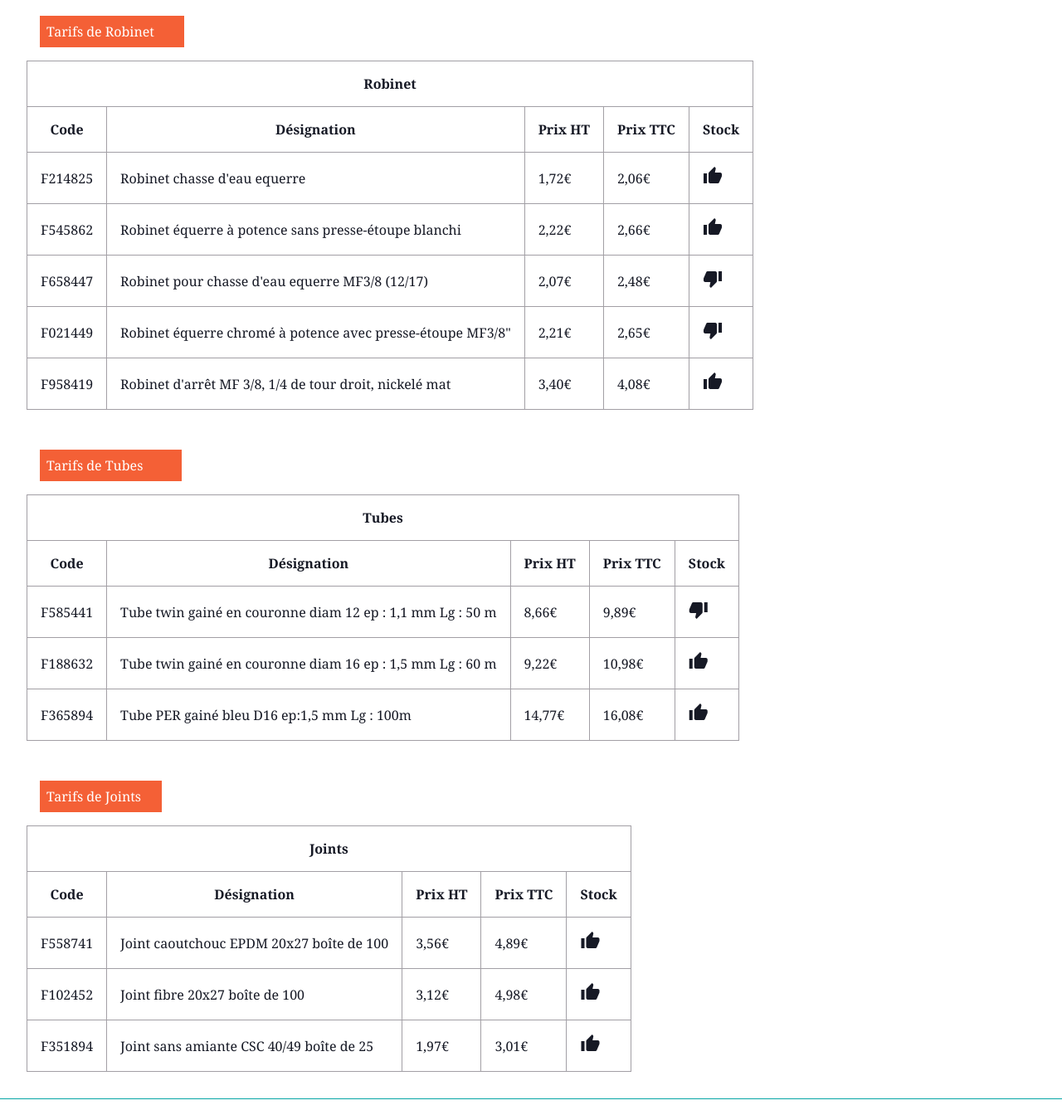
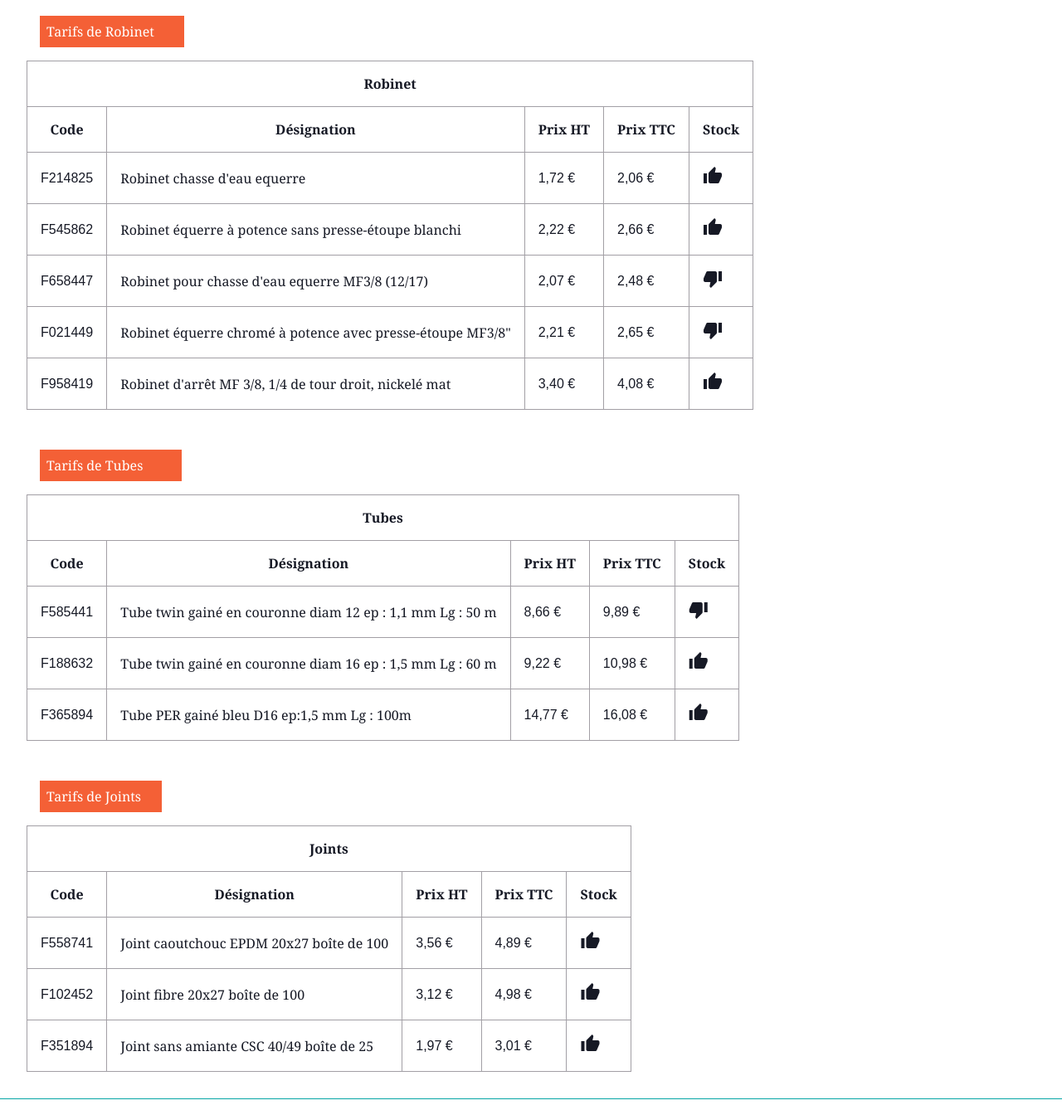
Before and after one commit to ramosyuran/plomberie, a plain HTML site: page tarifs.html in a window 1280 px wide. Shown: the part 239-1577 px from the top of the page at 83% size. Drawn offline with Linux system fonts and the light colour scheme.

Commit message:
change the font for a number in pag tarifs

```diff
--- a/tarifs.html
+++ b/tarifs.html
@@ -56,38 +56,38 @@
 
         <tbody>
           <tr>
-            <td>F214825</td>
+            <td class="arial">F214825</td>
             <td>Robinet chasse d'eau equerre</td>
-            <td>1,72€</td>
-            <td>2,06€</td>
+            <td class="arial">1,72 €</td>
+            <td class="arial">2,06 €</td>
             <td><i class="material-icons">thumb_up</i></td>
           </tr>
           <tr>
-            <td>F545862</td>
+            <td class="arial">F545862</td>
             <td>Robinet équerre à potence sans presse-étoupe blanchi</td>
-            <td>2,22€</td>
-            <td>2,66€</td>
+            <td class="arial">2,22 €</td>
+            <td class="arial">2,66 €</td>
             <td><i class="material-icons">thumb_up</i></td>
           </tr>
           <tr>
-            <td>F658447</td>
+            <td class="arial">F658447</td>
             <td>Robinet pour chasse d'eau equerre MF3/8 (12/17)</td>
-            <td>2,07€</td>
-            <td>2,48€</td>
+            <td class="arial">2,07 €</td>
+            <td class="arial">2,48 €</td>
             <td><i class="material-icons">thumb_down</i></td>
           </tr>
           <tr>
-            <td>F021449</td>
+            <td class="arial">F021449</td>
             <td>Robinet équerre chromé à potence avec presse-étoupe MF3/8"</td>
-            <td>2,21€</td>
-            <td>2,65€</td>
+            <td class="arial">2,21 €</td>
+            <td class="arial">2,65 €</td>
             <td><i class="material-icons">thumb_down</i></td>
           </tr>
           <tr>
-            <td>F958419</td>
+            <td class="arial">F958419</td>
             <td>Robinet d'arrêt MF 3/8, 1/4 de tour droit, nickelé mat</td>
-            <td>3,40€</td>
-            <td>4,08€</td>
+            <td class="arial">3,40 €</td>
+            <td class="arial">4,08 €</td>
             <td><i class="material-icons">thumb_up</i></td>
           </tr>
 
@@ -116,24 +116,24 @@
 
         <tbody>
           <tr>
-            <td>F585441</td>
+            <td class="arial">F585441</td>
             <td>Tube twin gainé en couronne diam 12 ep : 1,1 mm Lg : 50 m </td>
-            <td>8,66€</td>
-            <td>9,89€</td>
+            <td class="arial">8,66 €</td>
+            <td class="arial">9,89 €</td>
             <td><i class="material-icons">thumb_down</i></td>
           </tr>
           <tr>
-            <td>F188632</td>
+            <td class="arial">F188632</td>
             <td>Tube twin gainé en couronne diam 16 ep : 1,5 mm Lg : 60 m</td>
-            <td>9,22€</td>
-            <td>10,98€</td>
+            <td class="arial">9,22 €</td>
+            <td class="arial">10,98 €</td>
             <td><i class="material-icons">thumb_up</i></td>
           </tr>
           <tr>
-            <td>F365894</td>
+            <td class="arial">F365894</td>
             <td>Tube PER gainé bleu D16 ep:1,5 mm Lg : 100m</td>
-            <td>14,77€</td>
-            <td>16,08€</td>
+            <td class="arial">14,77 €</td>
+            <td class="arial">16,08 €</td>
             <td><i class="material-icons">thumb_up</i></td>
           </tr>
         </tbody>
@@ -160,24 +160,24 @@
 
         <tbody>
           <tr>
-            <td>F558741</td>
+            <td class="arial">F558741</td>
             <td>Joint caoutchouc EPDM 20x27 boîte de 100</td>
-            <td>3,56€</td>
-            <td>4,89€</td>
+            <td class="arial">3,56 €</td>
+            <td class="arial">4,89 €</td>
             <td><i class="material-icons">thumb_up</i></td>
           </tr>
           <tr>
-            <td>F102452</td>
+            <td class="arial">F102452</td>
             <td>Joint fibre 20x27 boîte de 100</td>
-            <td>3,12€</td>
-            <td>4,98€</td>
+            <td class="arial">3,12 €</td>
+            <td class="arial">4,98 €</td>
             <td><i class="material-icons">thumb_up</i></td>
           </tr>
           <tr>
-            <td>F351894</td>
+            <td class="arial">F351894</td>
             <td>Joint sans amiante CSC 40/49 boîte de 25</td>
-            <td>1,97€</td>
-            <td>3,01€</td>
+            <td class="arial">1,97 €</td>
+            <td class="arial">3,01 €</td>
             <td><i class="material-icons">thumb_up</i></td>
           </tr>
         </tbody>
```
